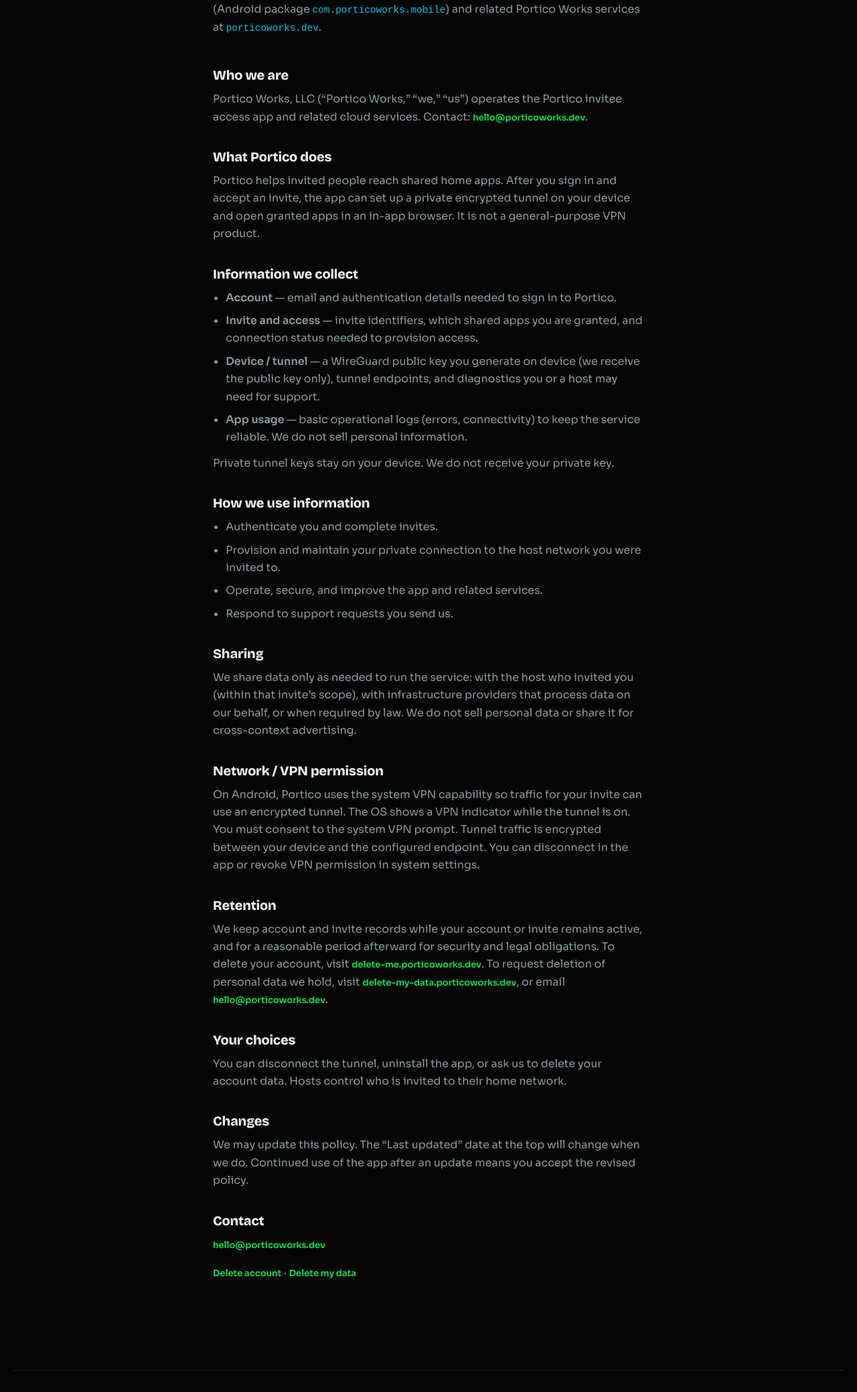
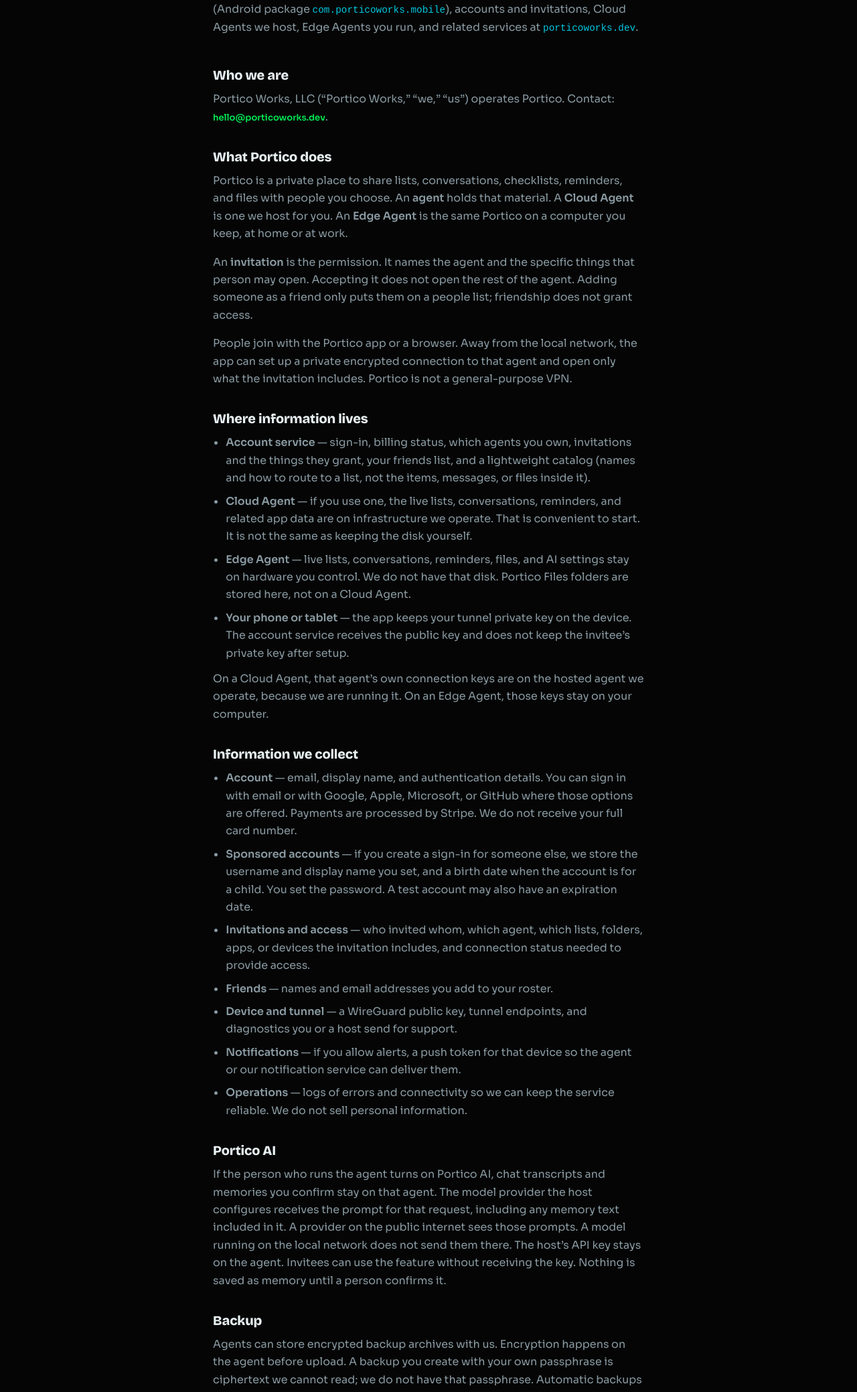
Before and after one commit to tvangundy/porticoworks-site, a plain HTML site: page privacy.html in a window 1280 px wide. Shown: the part 312-2391 px from the top of the page at 67% size. Drawn offline with nearby package versions, Linux system fonts and the light colour scheme.

Commit message:
Update legal documents to reflect recent changes in account management and data deletion policies
- Revised last updated dates in delete-me.html and delete-my-data.html to 1 November 2026.
- Clarified data deletion descriptions, including details about Cloud Agents and Edge Agents.
- Enhanced privacy policy in privacy.html to cover accounts, invitations, and data handling practices more comprehensively.
- Updated index.html to reflect a shift in focus from families to households and small teams for Portico Edge.

```diff
--- a/privacy.html
+++ b/privacy.html
@@ -3,7 +3,7 @@
   <head>
     <meta charset="utf-8">
     <meta name="viewport" content="width=device-width, initial-scale=1">
-    <meta name="description" content="Privacy policy for the Portico mobile app and Portico Works services.">
+    <meta name="description" content="Privacy policy for Portico: accounts, invitations, the mobile app, Cloud Agents, and Edge Agents.">
     <meta name="theme-color" content="#050505">
     <title>Privacy — Portico Works</title>
     <link rel="icon" href="favicon-32.png" type="image/png" sizes="32x32">
@@ -31,62 +31,98 @@
     <main class="legal-page" id="top">
       <p class="eyebrow">Legal</p>
       <h1>Privacy policy</h1>
-      <p class="legal-lede">Last updated: 15 August 2026. This policy covers the <strong>Portico</strong> mobile app (Android package <code>com.porticoworks.mobile</code>) and related Portico Works services at <code>porticoworks.dev</code>.</p>
+      <p class="legal-lede">Last updated: 1 November 2026. This policy covers <strong>Portico</strong>: the mobile app (Android package <code>com.porticoworks.mobile</code>), accounts and invitations, Cloud Agents we host, Edge Agents you run, and related services at <code>porticoworks.dev</code>.</p>
 
       <section aria-labelledby="who-title">
         <h2 id="who-title">Who we are</h2>
-        <p>Portico Works, LLC (“Portico Works,” “we,” “us”) operates the Portico invitee access app and related cloud services. Contact: <a class="text-link" href="mailto:hello@porticoworks.dev">hello@porticoworks.dev</a>.</p>
+        <p>Portico Works, LLC (“Portico Works,” “we,” “us”) operates Portico. Contact: <a class="text-link" href="mailto:hello@porticoworks.dev">hello@porticoworks.dev</a>.</p>
       </section>
 
       <section aria-labelledby="what-title">
         <h2 id="what-title">What Portico does</h2>
-        <p>Portico helps invited people reach shared home apps. After you sign in and accept an invite, the app can set up a private encrypted tunnel on your device and open granted apps in an in-app browser. It is not a general-purpose VPN product.</p>
+        <p>Portico is a private place to share lists, conversations, checklists, reminders, and files with people you choose. An <strong>agent</strong> holds that material. A <strong>Cloud Agent</strong> is one we host for you. An <strong>Edge Agent</strong> is the same Portico on a computer you keep, at home or at work.</p>
+        <p>An <strong>invitation</strong> is the permission. It names the agent and the specific things that person may open. Accepting it does not open the rest of the agent. Adding someone as a friend only puts them on a people list; friendship does not grant access.</p>
+        <p>People join with the Portico app or a browser. Away from the local network, the app can set up a private encrypted connection to that agent and open only what the invitation includes. Portico is not a general-purpose VPN.</p>
+      </section>
+
+      <section aria-labelledby="where-title">
+        <h2 id="where-title">Where information lives</h2>
+        <ul>
+          <li><strong>Account service</strong> — sign-in, billing status, which agents you own, invitations and the things they grant, your friends list, and a lightweight catalog (names and how to route to a list, not the items, messages, or files inside it).</li>
+          <li><strong>Cloud Agent</strong> — if you use one, the live lists, conversations, reminders, and related app data are on infrastructure we operate. That is convenient to start. It is not the same as keeping the disk yourself.</li>
+          <li><strong>Edge Agent</strong> — live lists, conversations, reminders, files, and AI settings stay on hardware you control. We do not have that disk. Portico Files folders are stored here, not on a Cloud Agent.</li>
+          <li><strong>Your phone or tablet</strong> — the app keeps your tunnel private key on the device. The account service receives the public key and does not keep the invitee’s private key after setup.</li>
+        </ul>
+        <p>On a Cloud Agent, that agent’s own connection keys are on the hosted agent we operate, because we are running it. On an Edge Agent, those keys stay on your computer.</p>
       </section>
 
       <section aria-labelledby="collect-title">
         <h2 id="collect-title">Information we collect</h2>
         <ul>
-          <li><strong>Account</strong> — email and authentication details needed to sign in to Portico.</li>
-          <li><strong>Invite and access</strong> — invite identifiers, which shared apps you are granted, and connection status needed to provision access.</li>
-          <li><strong>Device / tunnel</strong> — a WireGuard public key you generate on device (we receive the public key only), tunnel endpoints, and diagnostics you or a host may need for support.</li>
-          <li><strong>App usage</strong> — basic operational logs (errors, connectivity) to keep the service reliable. We do not sell personal information.</li>
+          <li><strong>Account</strong> — email, display name, and authentication details. You can sign in with email or with Google, Apple, Microsoft, or GitHub where those options are offered. Payments are processed by Stripe. We do not receive your full card number.</li>
+          <li><strong>Sponsored accounts</strong> — if you create a sign-in for someone else, we store the username and display name you set, and a birth date when the account is for a child. You set the password. A test account may also have an expiration date.</li>
+          <li><strong>Invitations and access</strong> — who invited whom, which agent, which lists, folders, apps, or devices the invitation includes, and connection status needed to provide access.</li>
+          <li><strong>Friends</strong> — names and email addresses you add to your roster.</li>
+          <li><strong>Device and tunnel</strong> — a WireGuard public key, tunnel endpoints, and diagnostics you or a host send for support.</li>
+          <li><strong>Notifications</strong> — if you allow alerts, a push token for that device so the agent or our notification service can deliver them.</li>
+          <li><strong>Operations</strong> — logs of errors and connectivity so we can keep the service reliable. We do not sell personal information.</li>
         </ul>
-        <p>Private tunnel keys stay on your device. We do not receive your private key.</p>
+      </section>
+
+      <section aria-labelledby="ai-title">
+        <h2 id="ai-title">Portico AI</h2>
+        <p>If the person who runs the agent turns on Portico AI, chat transcripts and memories you confirm stay on that agent. The model provider the host configures receives the prompt for that request, including any memory text included in it. A provider on the public internet sees those prompts. A model running on the local network does not send them there. The host’s API key stays on the agent. Invitees can use the feature without receiving the key. Nothing is saved as memory until a person confirms it.</p>
+      </section>
+
+      <section aria-labelledby="backup-title">
+        <h2 id="backup-title">Backup</h2>
+        <p>Agents can store encrypted backup archives with us. Encryption happens on the agent before upload. A backup you create with your own passphrase is ciphertext we cannot read; we do not have that passphrase. Automatic backups on a Cloud Agent use a key we manage so they can run without you typing a passphrase. Those snapshots are still encrypted, and they are not protected by a secret only you know. Restore runs on the agent.</p>
       </section>
 
       <section aria-labelledby="use-title">
         <h2 id="use-title">How we use information</h2>
         <ul>
-          <li>Authenticate you and complete invites.</li>
-          <li>Provision and maintain your private connection to the host network you were invited to.</li>
-          <li>Operate, secure, and improve the app and related services.</li>
+          <li>Create and authenticate accounts, including sponsored accounts.</li>
+          <li>Record invitations and enforce what each one allows.</li>
+          <li>Run Cloud Agents you ask us to host, and coordinate Edge Agents you run.</li>
+          <li>Provide the private connection, including relay when someone connects from outside the local network. Relay carries encrypted traffic. It is not where lists, messages, or files are stored.</li>
+          <li>Deliver notifications you allow, take payments, operate backups, and secure and improve the service.</li>
           <li>Respond to support requests you send us.</li>
         </ul>
       </section>
 
       <section aria-labelledby="share-title">
         <h2 id="share-title">Sharing</h2>
-        <p>We share data only as needed to run the service: with the host who invited you (within that invite’s scope), with infrastructure providers that process data on our behalf, or when required by law. We do not sell personal data or share it for cross-context advertising.</p>
+        <p>We share information only as needed to run Portico:</p>
+        <ul>
+          <li>With people on an invitation, limited to what that invitation includes. The person who runs the agent can see who they invited and, on that agent, what those people add.</li>
+          <li>With a sponsor, for a sponsored account: sign-in security, friend approvals, invitations, and supervision stage. Sponsoring an account does not give the sponsor the lists, messages, or files on that person’s agent.</li>
+          <li>With infrastructure providers that process data for us, including Stripe for payments and a push-notification provider for alerts.</li>
+          <li>With the model provider the host configures, when Portico AI is on, limited to the prompt for that request.</li>
+          <li>When required by law.</li>
+        </ul>
+        <p>We do not sell personal data or share it for cross-context advertising.</p>
       </section>
 
       <section aria-labelledby="vpn-title">
         <h2 id="vpn-title">Network / VPN permission</h2>
-        <p>On Android, Portico uses the system VPN capability so traffic for your invite can use an encrypted tunnel. The OS shows a VPN indicator while the tunnel is on. You must consent to the system VPN prompt. Tunnel traffic is encrypted between your device and the configured endpoint. You can disconnect in the app or revoke VPN permission in system settings.</p>
+        <p>On Android, Portico uses the system VPN capability so traffic for an invitation can use an encrypted tunnel. The OS shows a VPN indicator while the tunnel is on. You must consent to the system VPN prompt. Tunnel traffic is encrypted between your device and the configured endpoint. You can disconnect in the app or revoke VPN permission in system settings.</p>
       </section>
 
       <section aria-labelledby="retain-title">
         <h2 id="retain-title">Retention</h2>
-        <p>We keep account and invite records while your account or invite remains active, and for a reasonable period afterward for security and legal obligations. To delete your account, visit <a class="text-link" href="https://delete-me.porticoworks.dev/">delete-me.porticoworks.dev</a>. To request deletion of personal data we hold, visit <a class="text-link" href="https://delete-my-data.porticoworks.dev/">delete-my-data.porticoworks.dev</a>, or email <a class="text-link" href="mailto:hello@porticoworks.dev">hello@porticoworks.dev</a>.</p>
+        <p>We keep account, invitation, and agent records while they remain active, and for a reasonable period afterward for security and legal obligations. Deleting a Cloud Agent removes the live data on that hosted agent, subject to encrypted backup retention on your plan. Live data on an Edge Agent or a home cluster stays on that hardware; we cannot delete it from here. Ask the person who runs that agent if you need your copy removed.</p>
+        <p>To delete your account, visit <a class="text-link" href="https://delete-me.porticoworks.dev/">delete-me.porticoworks.dev</a>. To request deletion of personal data we hold, visit <a class="text-link" href="https://delete-my-data.porticoworks.dev/">delete-my-data.porticoworks.dev</a>, or email <a class="text-link" href="mailto:hello@porticoworks.dev">hello@porticoworks.dev</a>.</p>
       </section>
 
       <section aria-labelledby="rights-title">
         <h2 id="rights-title">Your choices</h2>
-        <p>You can disconnect the tunnel, uninstall the app, or ask us to delete your account data. Hosts control who is invited to their home network.</p>
+        <p>You can decline an invitation, leave one you accepted, disconnect the tunnel, turn off notifications, or uninstall the app. The person who runs an agent chooses who is invited and what each invitation includes. You can ask us to delete account data we hold.</p>
       </section>
 
       <section aria-labelledby="changes-title">
         <h2 id="changes-title">Changes</h2>
-        <p>We may update this policy. The “Last updated” date at the top will change when we do. Continued use of the app after an update means you accept the revised policy.</p>
+        <p>We may update this policy. The “Last updated” date at the top will change when we do. Continued use of Portico after an update means you accept the revised policy.</p>
       </section>
 
       <section aria-labelledby="contact-title">
```
Also changed, not shown: delete-me.html (+6 -4 lines), delete-my-data.html (+4 -3 lines), index.html (+3 -3 lines).
